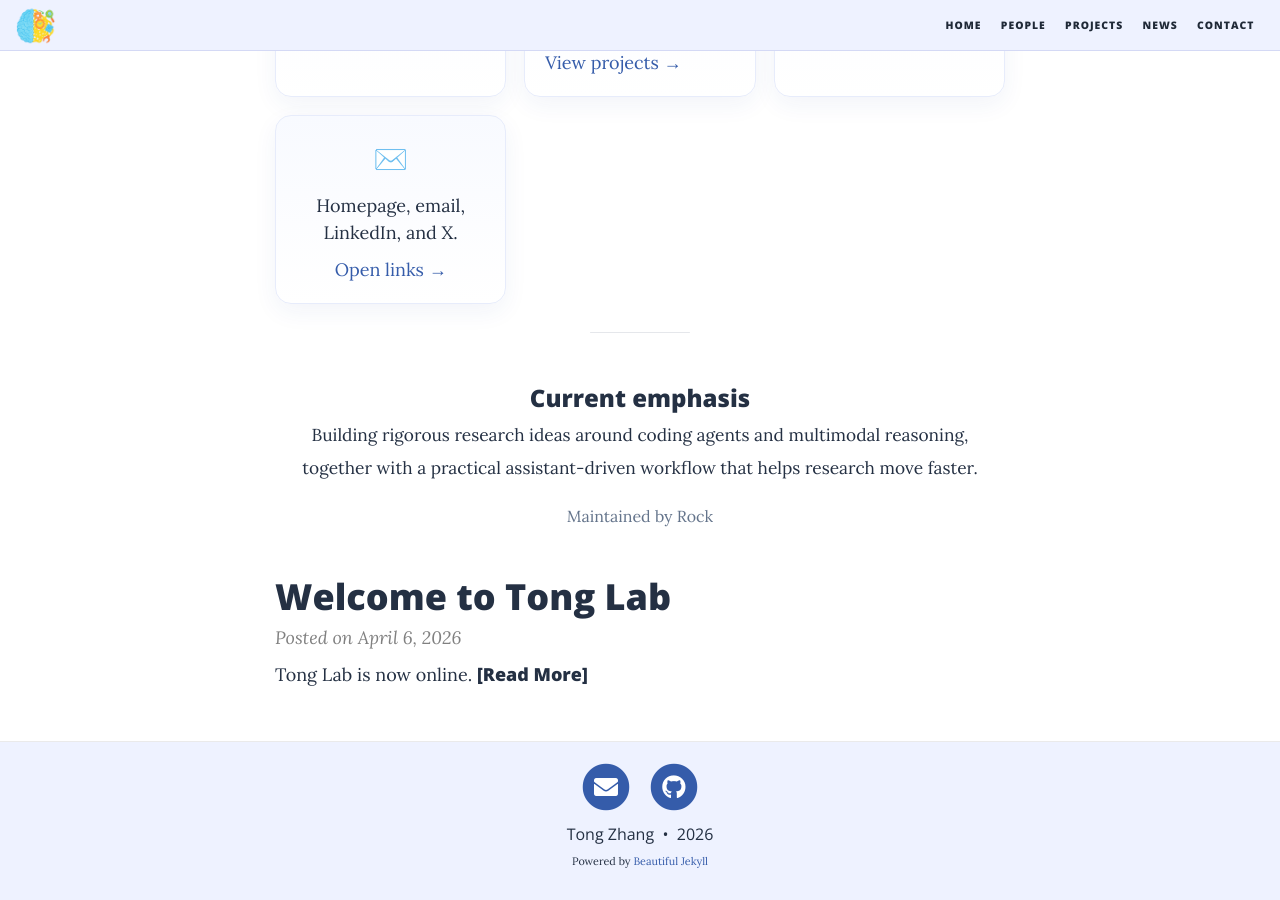
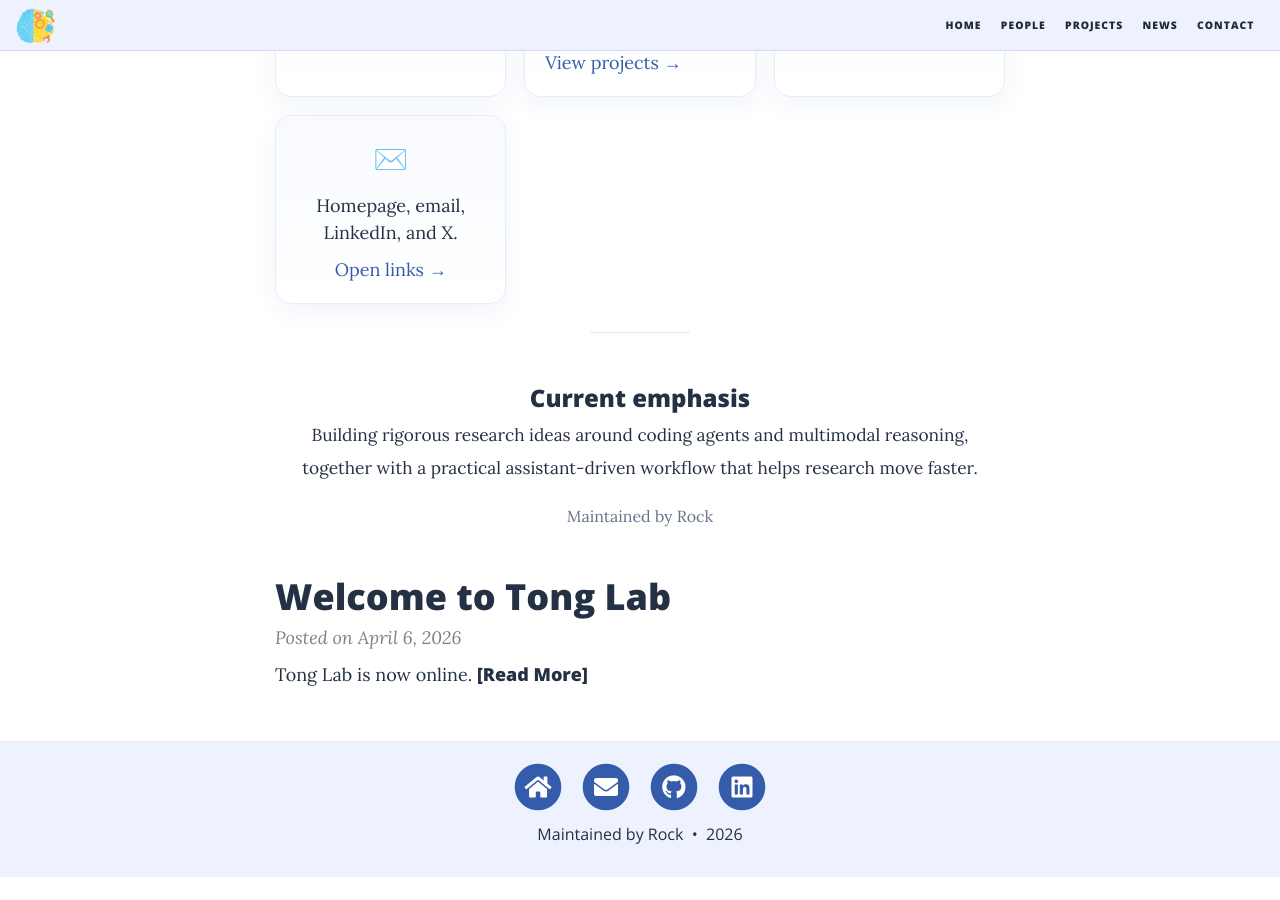
Before and after one commit to the-star-sea/TongLab, a Jekyll site: the page built from index.html, in a window 1280 px wide and 900 px high, scrolled down 1319 px. Built offline with Jekyll 4.4.1, drawn with Linux system fonts in a browser that asks for light colours; nearby versions of some CDN libraries; the list of posts is cut into pages by our own code; after the commit the page ends 2196 px from its top, so only the background shows below that.

Commit message:
clean page intros and expand footer contacts

```diff
--- a/_config.yml
+++ b/_config.yml
@@ -12,8 +12,11 @@ navbar-links:
   Contact: "/pages/Contact"
 
 social-network-links:
+  homepage: "https://stonezhang.com"
   github: "the-star-sea/TongLab"
   email: "tongz27@uci.edu"
+  linkedin: "tong-zhang-stone"
+  twitter: "hahastone2"
 
 excerpt_length: 50
 feed_show_excerpt: true
--- a/_includes/footer.html
+++ b/_includes/footer.html
@@ -11,14 +11,8 @@
         </div>
       {% endif %}
       <p class="copyright text-muted">
-      {% if site.author %}
-        {{ site.author }}
-        &nbsp;&bull;&nbsp;
-      {% endif %}
-       {% if site.footerinfo %}
-        {{ site.footerinfo }}
-        &nbsp;&bull;&nbsp;
-      {% endif %}
+      Maintained by Rock
+      &nbsp;&bull;&nbsp;
       {{ site.time | date: '%Y' }}
 
       {% if site.url-pretty %}
@@ -35,10 +29,6 @@
         {% endif %}
       {% endif%}
       </p>
-      {% unless site.remove-ads %}<p class="theme-by text-muted">
-        Powered by
-        <a href="https://beautifuljekyll.com">Beautiful Jekyll</a>
-      </p>{% endunless %}
       </div>
     </div>
   </div>
--- a/_includes/social-networks-links.html
+++ b/_includes/social-networks-links.html
@@ -9,6 +9,18 @@
       </span>
       <span class="sr-only">RSS</span>
     </a>
+  </li>
+{%- endif -%}
+
+{%- if site.social-network-links.homepage -%}
+  <li class="list-inline-item">
+    <a href="{{ site.social-network-links.homepage }}" title="Homepage">
+      <span class="fa-stack fa-lg" aria-hidden="true">
+        <i class="fas fa-circle fa-stack-2x"></i>
+        <i class="fas fa-home fa-stack-1x fa-inverse"></i>
+      </span>
+      <span class="sr-only">Homepage</span>
+   </a>
   </li>
 {%- endif -%}
 
```
Also changed, not shown: pages/People.md (+0 -6 lines).
